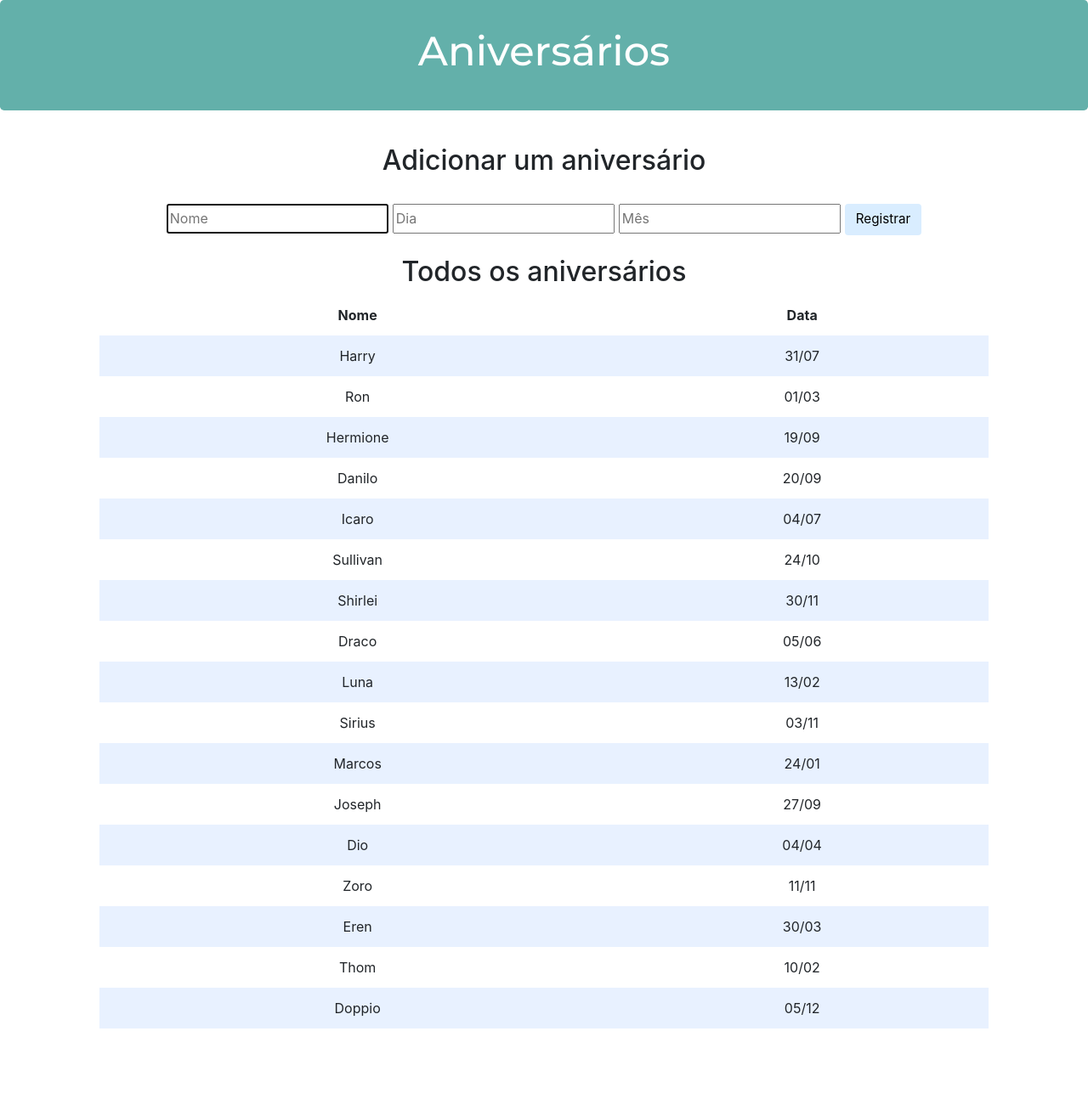
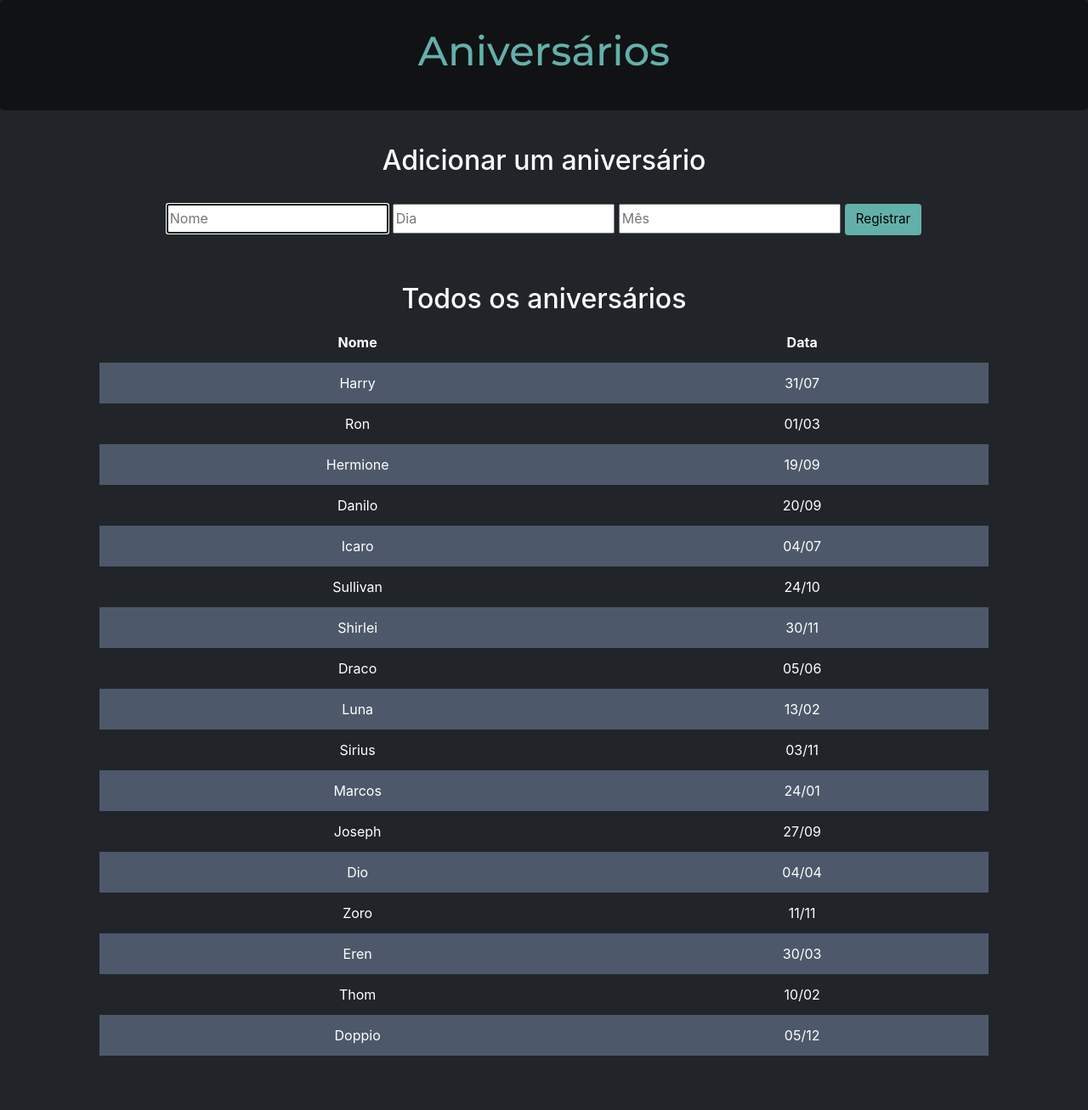
Before and after one commit to Danilo-Xaxa/aniversarios, a Flask app: page / in a window 1280 px wide. Shown: the whole page at 85% size. Before the commit the page ends 1211 px from the top, so only its background shows below. Run offline with Flask 2, Linux system fonts and the light colour scheme; some libraries are stand-ins or nearby versions.

Commit message:
css novo

```diff
--- a/app.py
+++ b/app.py
@@ -1,7 +1,5 @@
-import os
-
 from cs50 import SQL
-from flask import Flask, flash, jsonify, redirect, render_template, request, session
+from flask import Flask, redirect, render_template, request
 
 # Configure application
 app = Flask(__name__)
--- a/static/styles.css
+++ b/static/styles.css
@@ -1,6 +1,6 @@
 body {
-    background-color: #fff;
-    color: #212529;
+    background-color: #212529;
+    color: white;
     font-size: 1rem;
     font-weight: 400;
     line-height: 1.5;
@@ -18,14 +18,15 @@
 }
 
 .jumbotron {
-    background-color: #63b0aa;
-    color: #fff;
+    background-color: rgba(0, 0, 0, 0.5);
+    color: #63b0aa;
     margin-bottom: 2rem;
     padding: 2rem 1rem;
     text-align: center;
 }
 
 .section {
+    margin-bottom: 2rem;
     padding-bottom: 1rem;
     padding-left: 2rem;
     padding-right: 2rem;
@@ -33,7 +34,7 @@
 }
 
 .section:hover {
-    background-color: #f5f5f5;
+    background-color: rgba(0, 0, 0, 0.5);
     transition: color 2s ease-in-out, background-color 0.15s ease-in-out;
 }
 
@@ -43,7 +44,7 @@
 }
 
 button, input[type="submit"] {
-    background-color: #d9edff;
+    background-color: #63b0aa;
     border: 1px solid transparent;
     border-radius: 0.25rem;
     font-size: 0.95rem;
@@ -61,7 +62,7 @@
 }
 
 input[type="text"]:hover, input[type="number"]:hover {
-    background-color: #f5f5f5;
+    background-color: white;
     transition: color 2s ease-in-out, background-color 0.15s ease-in-out;
 }
 
--- a/templates/index.html
+++ b/templates/index.html
@@ -5,6 +5,7 @@
         <link rel="stylesheet" href="https://cdn.jsdelivr.net/npm/bootstrap@4.5.3/dist/css/bootstrap.min.css" integrity="sha384-TX8t27EcRE3e/ihU7zmQxVncDAy5uIKz4rEkgIXeMed4M0jlfIDPvg6uqKI2xXr2" crossorigin="anonymous">
         <link href="https://fonts.googleapis.com/css2?family=Montserrat:wght@500&display=swap" rel="stylesheet">
         <link href="/static/styles.css" rel="stylesheet">
+        <link rel="shortcut icon" href="static/favicon.ico" type="image/x-icon">
         <title>Aniversários</title>
     </head>
     <body>
```
Also changed, not shown: birthdays.db, static/favicon.ico (added).
